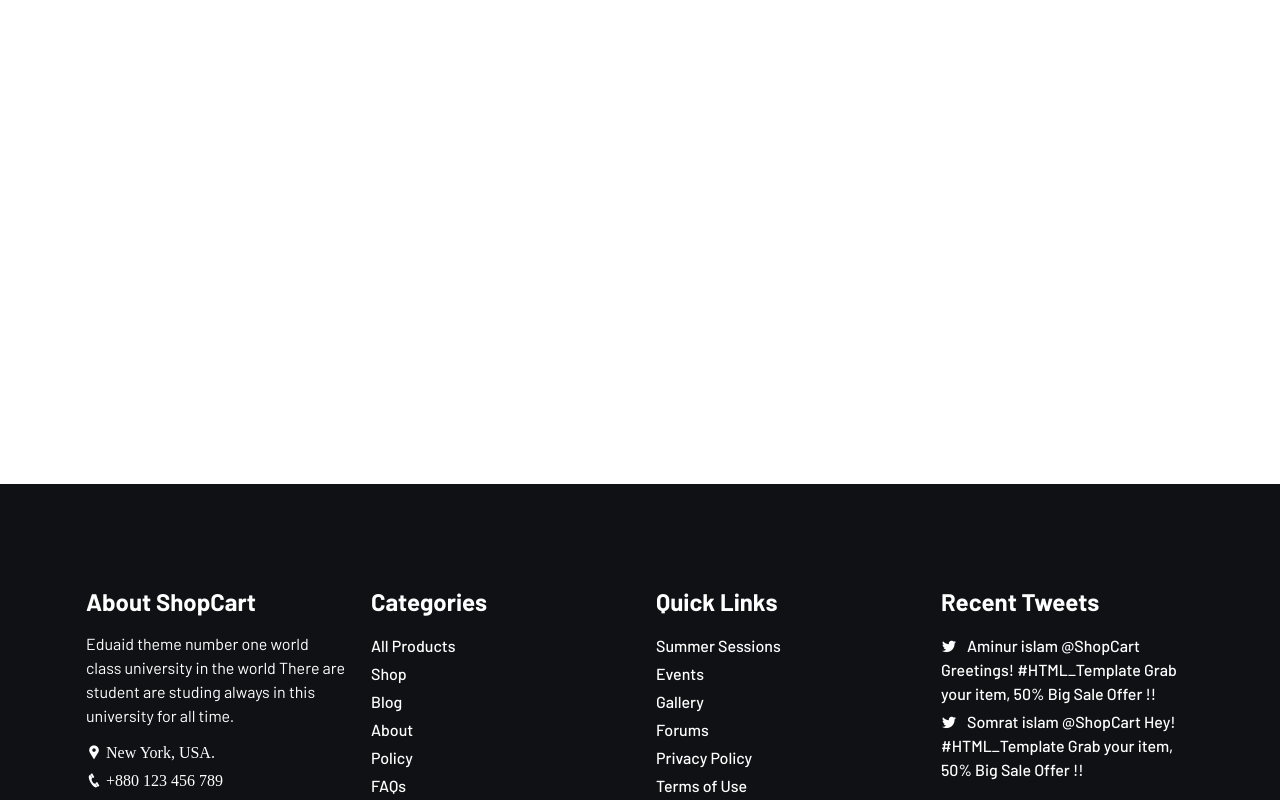
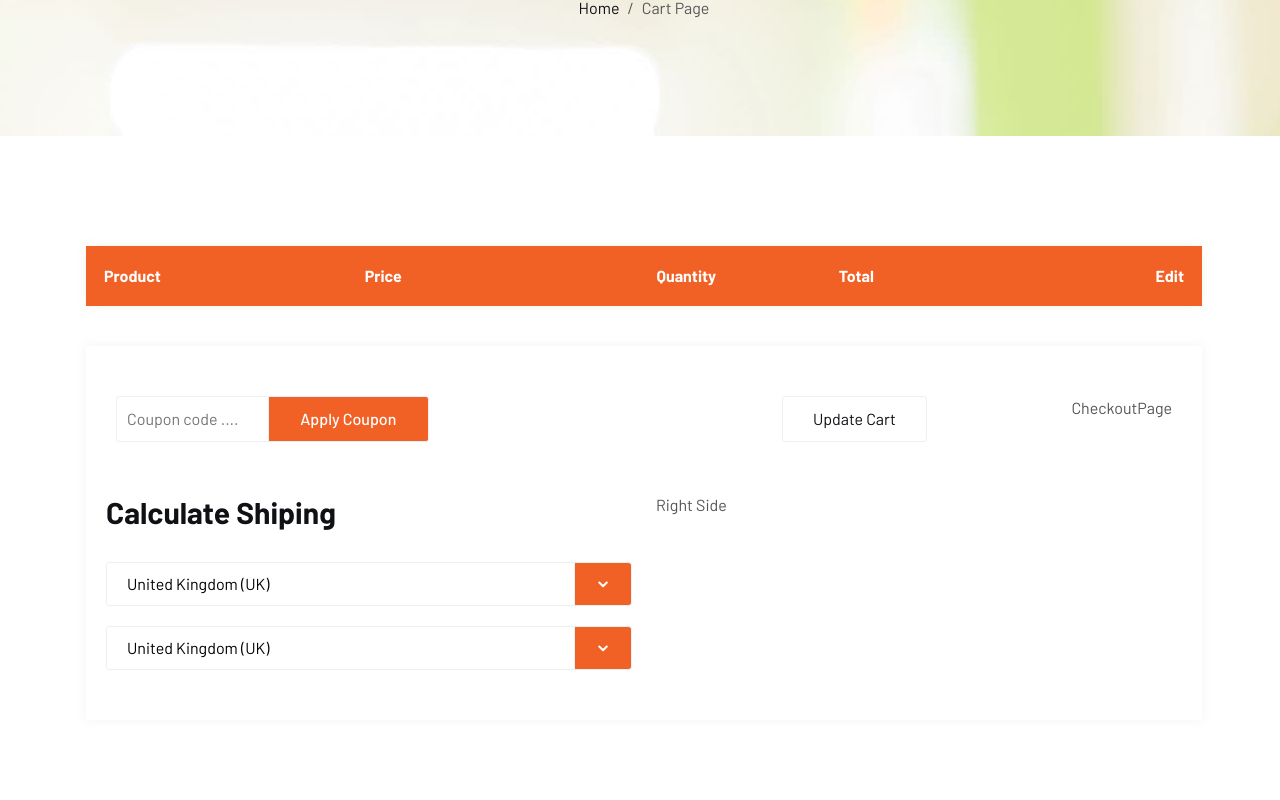
Before and after one commit to jaspia-1/react-ecommerce-website, a React (Vite) app: page /cart-page in a window 1280 px wide. Shown: the part 320-1120 px from the top of the page. Built offline with nearby package versions, Linux system fonts and the light colour scheme.

Commit message:
cartpage second

```diff
--- a/src/shop/CartPage.jsx
+++ b/src/shop/CartPage.jsx
@@ -1,13 +1,160 @@
 import React, { useEffect, useState } from 'react';
-
+import PageHeader from '../components/PageHeader';
+import { Link } from 'react-router-dom';
+import delImgUrl from "../assets/images/shop/del.png"
 const CartPage = () => {
     const [cartItems,setcartItems]=useState([]);
     useEffect(()=>{
         //fetch cart item from local storage
+        const storedCartItems=JSON.parse(localStorage.getItem("cart")) || [];
+        setcartItems(storedCartItems);
     },[])
+    //calculate prices
+    const calculateTotalPrice=(item)=>{
+        return item.price*item.quantity;
+    }
+    //handle quantity increase
+    const handleIncrease=(item)=>{
+        item.quantity+=1;
+        setcartItems([...cartItems]);
+
+        //update local storage with new cart items
+        localStorage.setItem("cart",JSON.stringify(cartItems));
+    }
+
+    // handle quantity decrease
+    const handleDecrease=(item)=>{
+        if(item.quantity>1){
+            item.quantity-=1;
+            setcartItems([...cartItems]);
+            //update local storage with new cart items
+            localStorage.setItem("cart",JSON.stringify(cartItems));
+        }
+    }
+    //handle item remove
+    const handleRemoveItem=(item)=>{
+        const updateCart=cartItems.filter((cartItem)=>cartItem.id !==item.id);
+        //update new cart
+        setcartItems(updateCart)
+        updateLocalStorage(updateCart)
+    }
+    const updateLocalStorage=(cart)=>{
+localStorage.setItem("cart",JSON.stringify(cart));
+    }
+    //cart subtotal
+    const cartSubTotal=cartItems.reduce((total,item)=>{
+        return total+calculateTotalPrice(item);
+    },0)
+    //order total
+    const orderTotal=cartSubTotal;
+
     return (
         <div>
-            CartPage
+         <PageHeader title={"Shop Cart"} curPage={"Cart Page"}/>
+         <div className='shop-cart padding-tb'>
+<div className="container">
+    <div className="section-wrapper">
+        {/*cart top */}
+        <div className='cart-top'>
+<table>
+    <thead>
+<tr>
+    <th className='cat-product'>Product</th>
+    <th className='cat-price'>Price</th>
+    <th className='cat-quantity'>Quantity</th>
+    <th className='cat-toprice'>Total</th>
+    <th className='cat-edit'>Edit</th>
+</tr>
+    </thead>
+    {/* table body*/}
+    <tbody>
+        {
+            cartItems.map((item,indx)=>(
+                <tr key={indx}>
+<td className='product-item cat-product'>
+<div className='p-thumb'>
+<Link to="/shop"><img src={item.img} alt=''/></Link>
+</div>
+<div className='p-content'>
+<Link to="/shop">{item.name}</Link>
+</div>
+</td>
+<td className='cat-price'>$ {item.price}</td>
+<td className='cat-quantity'>
+    <div className='cart-plus-minus'>
+ <div className='dec qtybutton' onClick={()=>handleDecrease(item)}>-</div>
+ <input type='text' className='cart-plus-minus-box'
+ name='qtybutton' value={item.quantity}/>
+ <div className='inc qtybutton' onClick={()=> handleIncrease(item)}>+</div>
+    </div>
+</td>
+<td className='cat-toprice'>{calculateTotalPrice(item)}</td>
+<td className='cat-edit'>
+    <a href="#" onClick={()=>handleRemoveItem(item)}>
+<img src={delImgUrl} alt=''/>
+    </a>
+</td>
+                </tr>
+            ))
+        }
+    </tbody>
+</table>
+        </div>
+        {/*---- cart top ends ---- */}
+        {/*cart bottom */}
+        <div className='cart-bottom'>
+{/* checkout box*/}
+<div className='cart-checkout-box'>
+<form className='coupon'>
+<input className='cart-page-input-text' type='text' name='coupon' id='coupon'
+placeholder='Coupon code ....'/>
+<input type='submit' value="Apply Coupon"/>
+</form>
+<form className='cart-checkout'>
+<input type='submit' value="Update Cart"/>
+<div>CheckoutPage</div>
+</form>
+</div>
+{/*-------checkot box end ----------- */}
+{/*shopping box */}
+<div className='shiping-box'>
+<div className='row'>
+<div className='col-md-6 col-12'>
+<div className='calculate-shiping'>
+<h3>Calculate Shiping</h3>
+<div className='outline-select'>
+<select>
+    <option value="uk">United Kingdom (UK)</option>
+    <option value="us">United States</option>
+    <option value="pak">Pakisthan</option>
+    <option value="ind">India</option>
+    <option value="nep">Nepal</option>
+</select>
+<span className='select-icon'>
+<i className='icofont-rounded-down'></i>
+</span>
+</div>
+<div className='outline-select shiping-select'>
+<select>
+    <option value="uk">United Kingdom (UK)</option>
+    <option value="us">United States</option>
+    <option value="pak">Pakisthan</option>
+    <option value="ind">India</option>
+    <option value="nep">Nepal</option>
+</select>
+<span className='select-icon'>
+<i className='icofont-rounded-down'></i>
+</span>
+</div>
+</div>
+</div>
+<div className='col-md-6 col-12'>Right Side</div>
+</div>
+</div>
+        </div>
+    </div>
+</div>
+         </div>
         </div>
     );
 };
```
